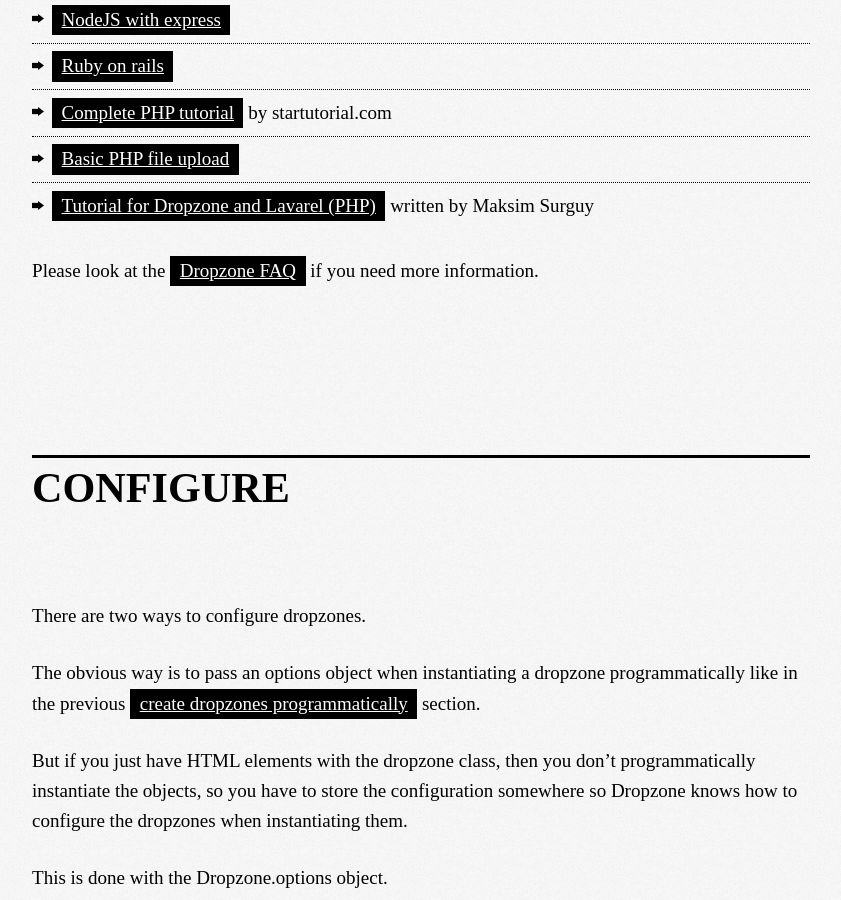
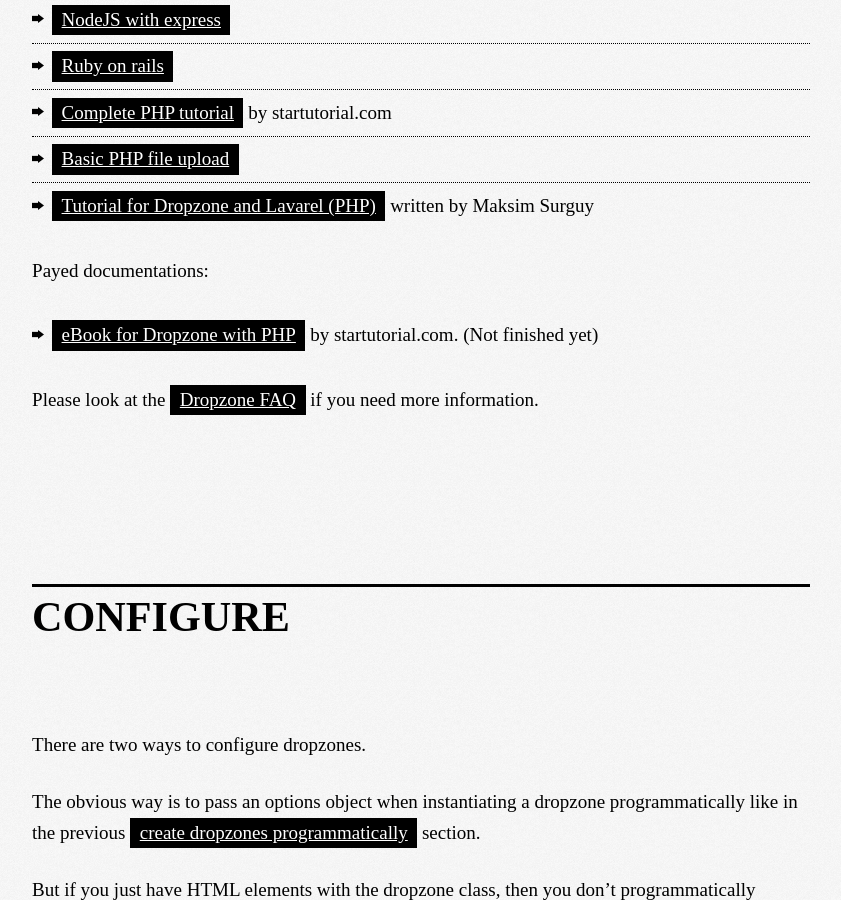
Before and after one commit to dropzone/dropzone, a Jekyll site: the page built from index.md, in a window 1280 px wide and 900 px high, scrolled down 6778 px. Shown: the whole window, without its empty margins (219-1060 px from the left). Built offline with Jekyll 4.4.1, drawn with Linux system fonts in a browser that asks for light colours; Markdown is read by kramdown in place of the engine named in the settings; comment, search, counter and statistics services are not loaded.

Commit message:
Added ebook from startutorial.

```diff
--- a/index.md
+++ b/index.md
@@ -196,6 +196,9 @@
 - [Basic PHP file upload](http://www.php.net/manual/en/features.file-upload.post-method.php#example-354)
 - [Tutorial for Dropzone and Lavarel (PHP)](http://maxoffsky.com/code-blog/howto-ajax-multiple-file-upload-in-laravel/) written by Maksim Surguy
 
+Payed documentations:
+
+- [eBook for Dropzone with PHP](http://www.startutorial.com/homes/dropzonejs_php_the_complete_guide?utm_source=dzj&amp;utm_medium=banner&amp;utm_campaign=dropzonejs) by startutorial.com. (Not finished yet)
 
 
 Please look at the [Dropzone FAQ](https://github.com/enyo/dropzone/wiki/FAQ) if
```
